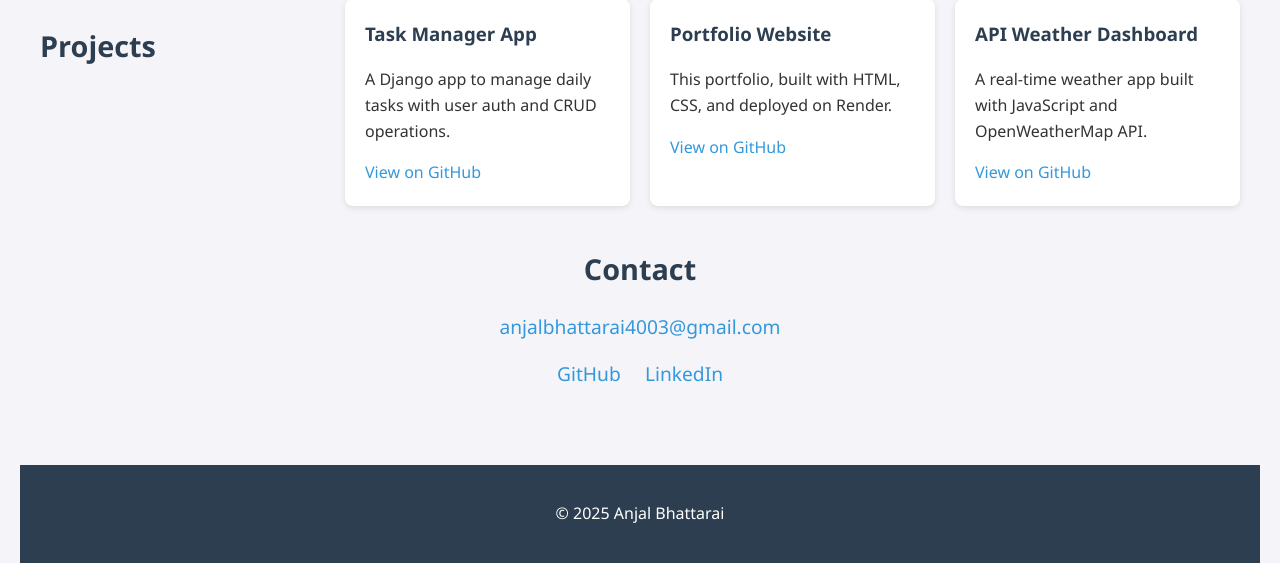
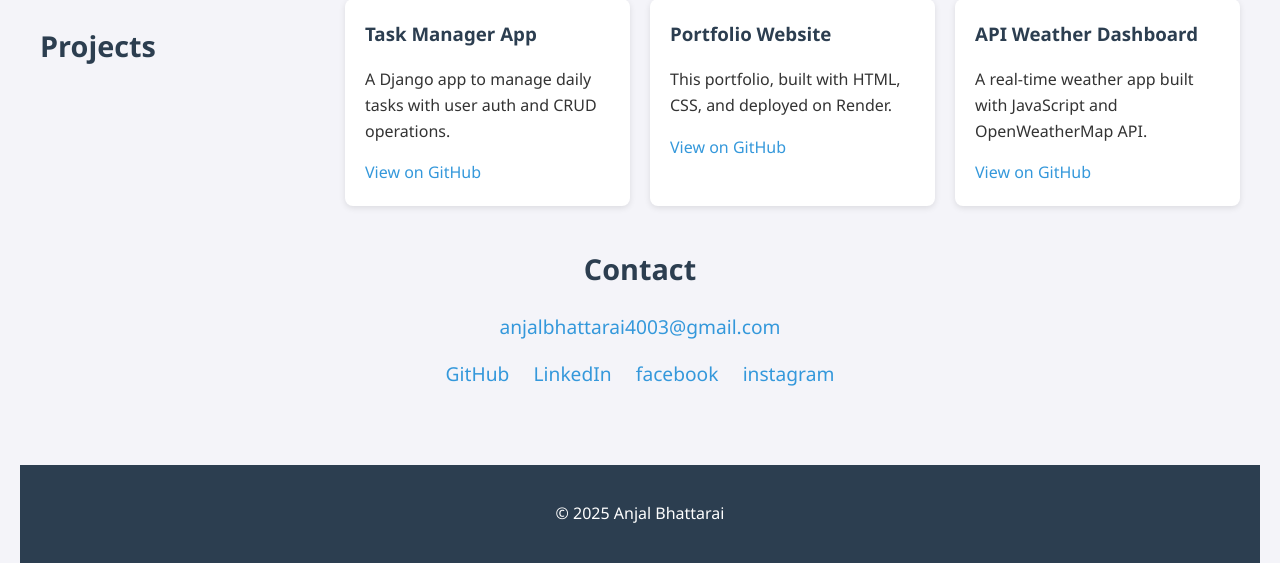
Before and after one commit to Anjal4003/portfolio, a Django app: page / in a window 1280 px wide. Shown: the part 779-1342 px from the top of the page. Run offline with Django 5.2, Linux system fonts and the light colour scheme.

Commit message:
first commit

```diff
--- a/home/templates/index.html
+++ b/home/templates/index.html
@@ -199,6 +199,8 @@
       <p>
         <a href="https://github.com/Anjal4003" target="_blank" rel="noopener" aria-label="GitHub Profile">GitHub</a>
         <a href="https://linkedin.com/in/aaryamehta" target="_blank" rel="noopener" aria-label="LinkedIn Profile">LinkedIn</a>
+        <a href="https://www.facebook.com/anjalbhattarai4" target="_blank" rel="noopener" aria-label="facebook Profile">facebook</a>
+        <a href="https://www.instagram.com/anjalbhattarai4/" target="_blank" rel="noopener" aria-label="instagram Profile">instagram</a>
       </p>
     </section>
   </main>
```
